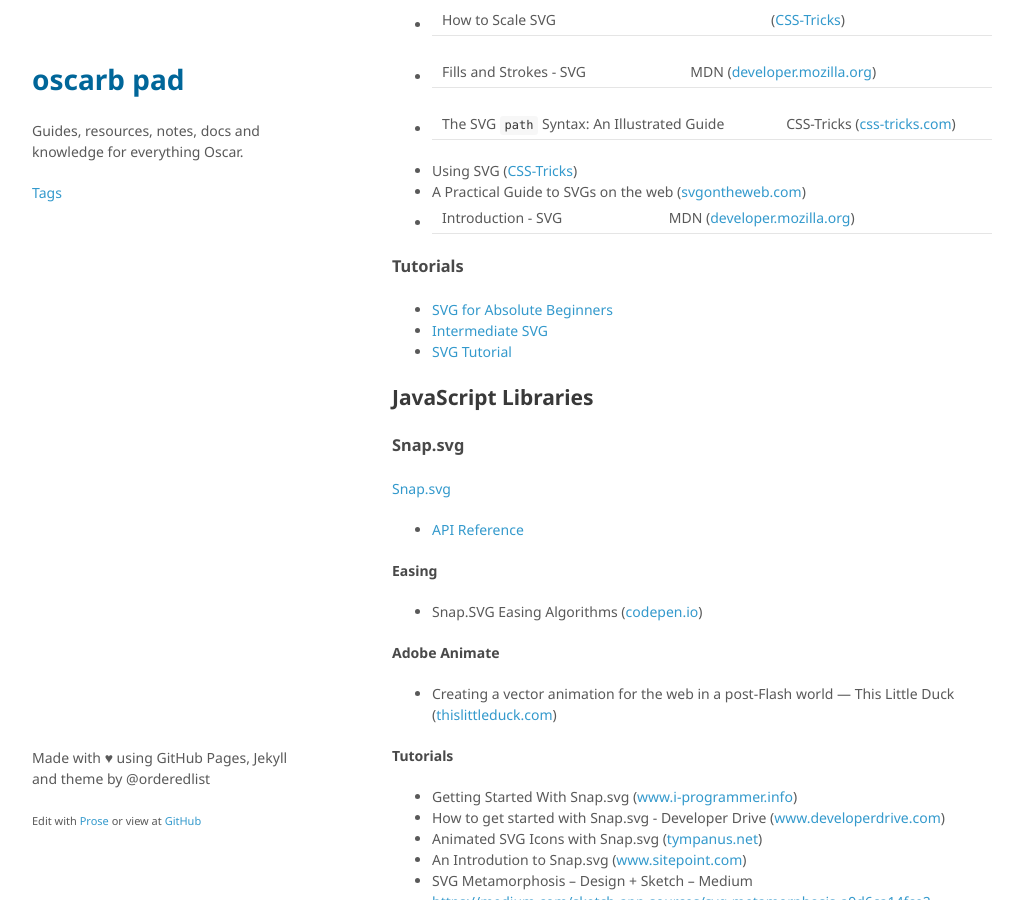
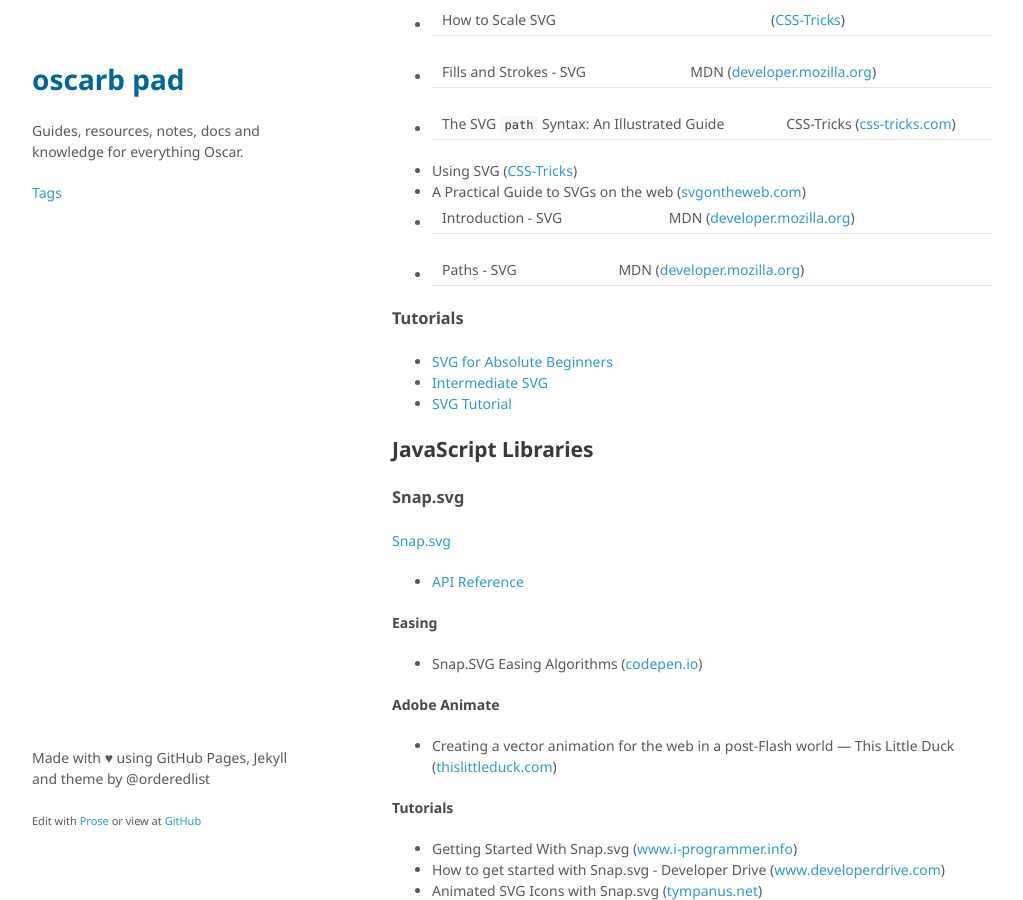
Before and after one commit to oscarb/pad, a Jekyll site: the page built from _docs/web-animation.md, in a window 1280 px wide and 900 px high, scrolled down 712 px. Shown: the whole window, without its empty margins (128-1151 px from the left). Built offline with Jekyll 4.4.1, drawn with Linux system fonts in a browser that asks for light colours; some web fonts are replaced.

Commit message:
Update web-animation.md

```diff
--- a/_docs/web-animation.md
+++ b/_docs/web-animation.md
@@ -34,6 +34,7 @@ published: true
 * Using SVG ([CSS-Tricks](https://css-tricks.com/using-svg/))
 * A Practical Guide to SVGs on the web ([svgontheweb.com](https://svgontheweb.com/))
 * Introduction - SVG | MDN ([developer.mozilla.org](https://developer.mozilla.org/en-US/docs/Web/SVG/Tutorial/Introduction))
+* Paths - SVG | MDN ([developer.mozilla.org](https://developer.mozilla.org/en-US/docs/Web/SVG/Tutorial/Paths))
 
 ### Tutorials
 
```
